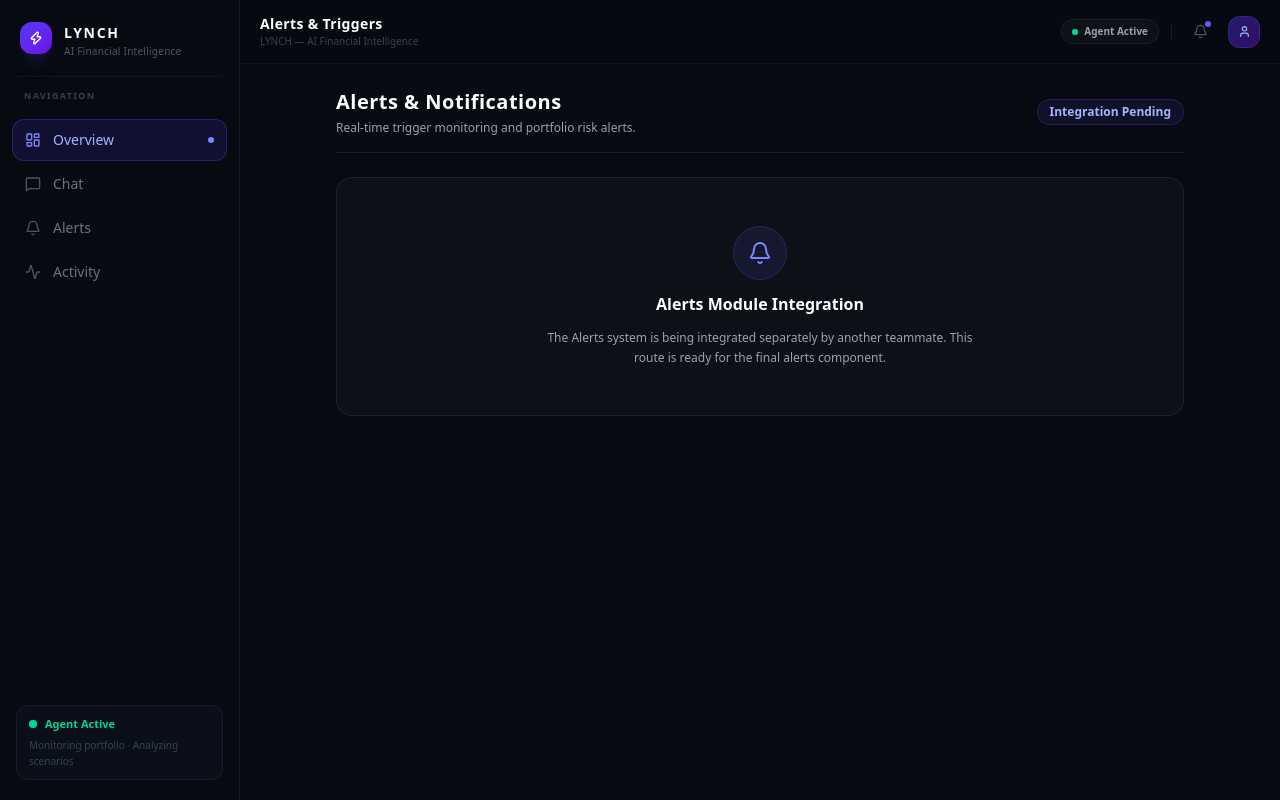
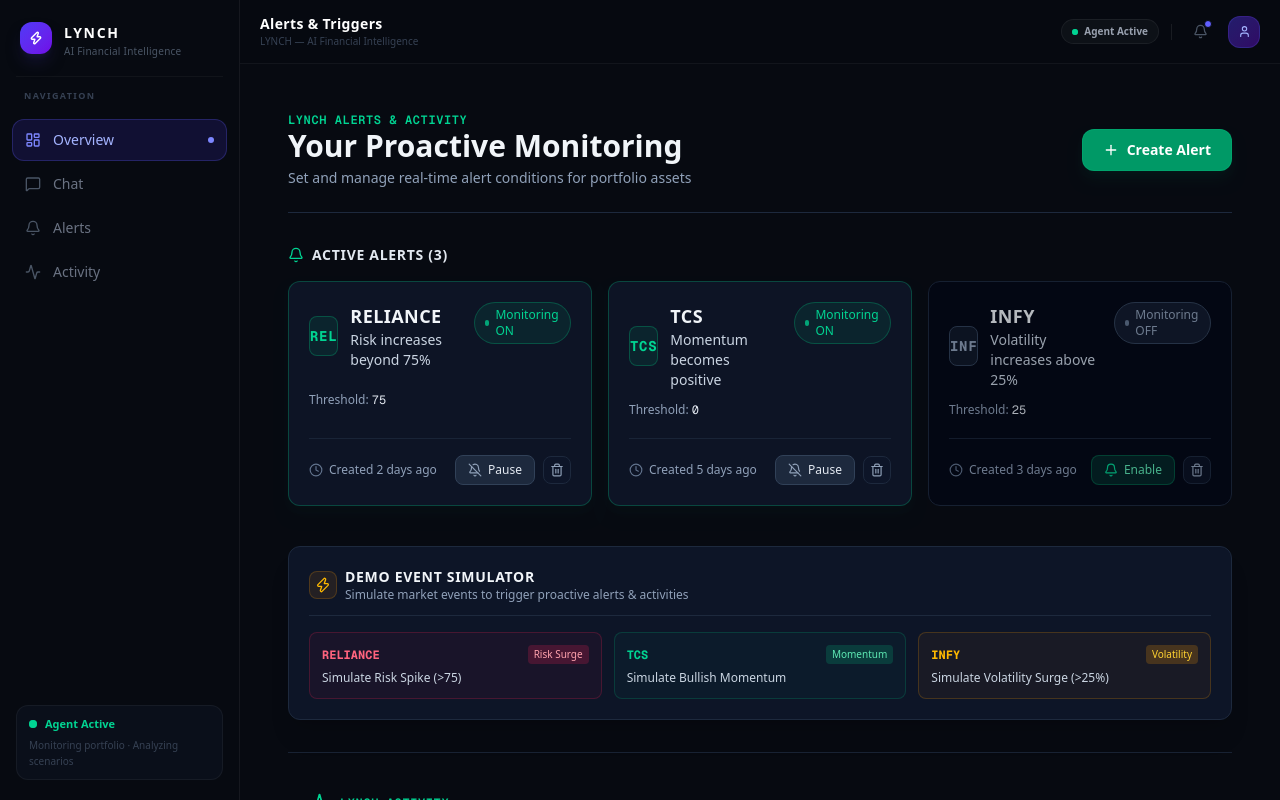
Before and after one commit to neelashish/Lynch-latentstack, a Next.js app: page /alerts in a window 1280 px wide. Built offline with nearby package versions, Linux system fonts and the light colour scheme.

Commit message:
integrating alert and activity

```diff
--- a/agent/events.ts
+++ b/agent/events.ts
@@ -6,6 +6,7 @@
 // ─────────────────────────────────────────────────────────────────────────────
 
 import { ActivityItem, DEMO_ACTIVITY } from "@/ui/data/demo";
+import { Activity, ActivitySeverity, getStoredActivities, saveStoredActivities } from "@/alerts/alert-data";
 
 /** Shared session in-memory activity log, pre-populated with initial demo items */
 const sessionActivityStore: ActivityItem[] = [...DEMO_ACTIVITY];
@@ -37,7 +38,37 @@
 
   sessionActivityStore.unshift(newEvent);
 
+  // Sync to teammate's localStorage activity feed if window is available
   if (typeof window !== "undefined") {
+    try {
+      const severityMap: Record<"risk" | "alert" | "insight", ActivitySeverity> = {
+        risk: "danger",
+        alert: "warning",
+        insight: "info",
+      };
+
+      const newTeammateActivity: Activity = {
+        id: newEvent.id,
+        type: params.icon === "risk" || params.icon === "alert" ? "alert_triggered" : "simulated_event",
+        symbol: "LYNCH",
+        title: params.icon === "risk" ? "Risk Scan Executed" : params.icon === "alert" ? "Research Alert" : "AI Insight Generated",
+        description: params.text,
+        timestamp: new Date().toISOString(),
+        severity: severityMap[params.icon] || "info",
+        lynchView: "ANALYSIS COMPLETE",
+        confidence: "90%",
+        risk: params.icon === "risk" ? "High" : "Low",
+      };
+
+      const stored = getStoredActivities();
+      // Avoid duplicate insertion if same ID already present
+      if (!stored.some((a) => a.id === newTeammateActivity.id)) {
+        saveStoredActivities([newTeammateActivity, ...stored]);
+      }
+    } catch (err) {
+      console.error("Failed to sync agent event to teammate activity store:", err);
+    }
+
     window.dispatchEvent(
       new CustomEvent("lynch:activity", { detail: newEvent })
     );
--- a/alerts/alert-data.ts
+++ b/alerts/alert-data.ts
@@ -24,6 +24,7 @@
 export interface Activity {
   id: string;
   type: ActivityType | string;
+  alertId?: string;
   symbol: string;
   title: string;
   description: string;
--- a/app/activity/page.tsx
+++ b/app/activity/page.tsx
@@ -1,32 +1,20 @@
 "use client";
 
 import React from "react";
-import { Activity } from "lucide-react";
+import { useRouter } from "next/navigation";
+import ActivityFeed from "@/alerts/ActivityFeed";
+import { Activity } from "@/alerts/alert-data";
 
 export default function ActivityPage() {
+  const router = useRouter();
+
+  const handleAskLynch = (activity: Activity) => {
+    router.push("/chat");
+  };
+
   return (
-    <div className="p-6 max-w-4xl mx-auto space-y-6">
-      <div className="flex items-center justify-between border-b border-white/[0.08] pb-4">
-        <div>
-          <h1 className="text-xl font-bold text-white tracking-wide">Activity Log</h1>
-          <p className="text-xs text-gray-400 mt-1">
-            Historical log of LYNCH agent scans, pattern alerts, and portfolio insights.
-          </p>
-        </div>
-        <span className="px-3 py-1 bg-emerald-500/10 border border-emerald-500/20 text-emerald-300 rounded-full text-xs font-semibold">
-          Integration Pending
-        </span>
-      </div>
-
-      <div className="flex flex-col items-center justify-center p-12 rounded-2xl bg-[#0d1117] border border-white/[0.07] text-center space-y-3">
-        <div className="p-3.5 rounded-full bg-emerald-500/10 border border-emerald-500/20">
-          <Activity size={24} className="text-emerald-400" />
-        </div>
-        <h3 className="text-base font-semibold text-white">Activity Log Integration</h3>
-        <p className="text-xs text-gray-400 max-w-md leading-relaxed">
-          The Activity Feed is being integrated separately by another teammate. This route is ready for the final activity component.
-        </p>
-      </div>
+    <div className="p-4 sm:p-6 max-w-6xl mx-auto">
+      <ActivityFeed onAskLynch={handleAskLynch} />
     </div>
   );
 }
--- a/app/alerts/page.tsx
+++ b/app/alerts/page.tsx
@@ -1,32 +1,20 @@
 "use client";
 
 import React from "react";
-import { Bell } from "lucide-react";
+import { useRouter } from "next/navigation";
+import AlertManager from "@/alerts/AlertManager";
+import { Activity } from "@/alerts/alert-data";
 
 export default function AlertsPage() {
+  const router = useRouter();
+
+  const handleAskLynch = (activity: Activity) => {
+    router.push("/chat");
+  };
+
   return (
-    <div className="p-6 max-w-4xl mx-auto space-y-6">
-      <div className="flex items-center justify-between border-b border-white/[0.08] pb-4">
-        <div>
-          <h1 className="text-xl font-bold text-white tracking-wide">Alerts & Notifications</h1>
-          <p className="text-xs text-gray-400 mt-1">
-            Real-time trigger monitoring and portfolio risk alerts.
-          </p>
-        </div>
-        <span className="px-3 py-1 bg-indigo-500/10 border border-indigo-500/20 text-indigo-300 rounded-full text-xs font-semibold">
-          Integration Pending
-        </span>
-      </div>
-
-      <div className="flex flex-col items-center justify-center p-12 rounded-2xl bg-[#0d1117] border border-white/[0.07] text-center space-y-3">
-        <div className="p-3.5 rounded-full bg-indigo-500/10 border border-indigo-500/20">
-          <Bell size={24} className="text-indigo-400" />
-        </div>
-        <h3 className="text-base font-semibold text-white">Alerts Module Integration</h3>
-        <p className="text-xs text-gray-400 max-w-md leading-relaxed">
-          The Alerts system is being integrated separately by another teammate. This route is ready for the final alerts component.
-        </p>
-      </div>
+    <div className="p-4 sm:p-6 max-w-6xl mx-auto">
+      <AlertManager onAskLynch={handleAskLynch} />
     </div>
   );
 }
--- a/test-agent-evaluation.js
+++ b/test-agent-evaluation.js
@@ -29,17 +29,7 @@
   .replace(/:\s*boolean/g, "")
   .replace(/export /g, "");
 
-let eventsCode = fs.readFileSync("agent/events.ts", "utf8")
-  .replace(/import [^\n]+;/g, "")
-  .replace(/export interface [\s\S]*?\n\}/g, "")
-  .replace(/interface [\s\S]*?\n\}/g, "")
-  .replace(/:\s*ActivityItem\[\]/g, "")
-  .replace(/:\s*ActivityItem/g, "")
-  .replace(/:\s*EmitEventParams/g, "")
-  .replace(/:\s*string/g, "")
-  .replace(/export /g, "");
-
-eval("const DEMO_ACTIVITY = [];\n" + eventsCode + "\n" + demoCode + "\n" + aiCode + "\n" + `
+eval("const DEMO_ACTIVITY = []; const emitAgentEvent = () => {}; const getStoredActivities = () => []; const saveStoredActivities = () => {};\n" + demoCode + "\n" + aiCode + "\n" + `
 const tests = [
   { id: 1, query: "Hello", expectedIntent: "greeting" },
   { id: 2, query: "What is LYNCH?", expectedIntent: "what_is_lynch" },
```
